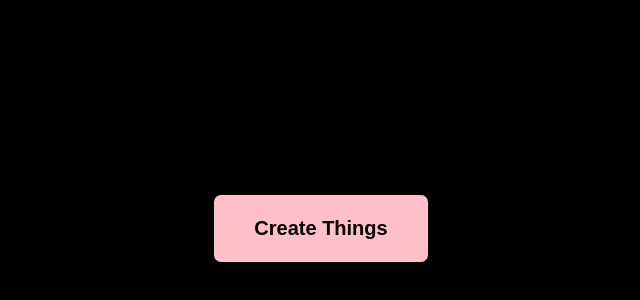
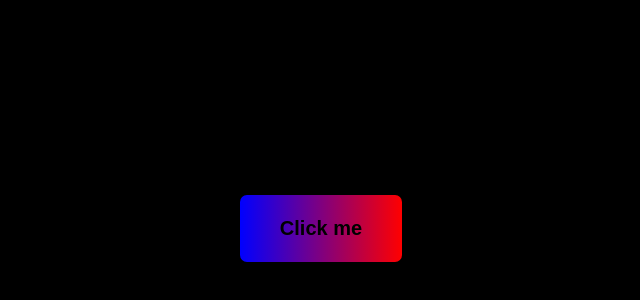
Before and after one commit to swarupdas2046-design/DOM-Create-Element, a plain HTML site: page index.html in a window 1280 px wide. Shown: the part 172-472 px from the top of the page, without its empty margins (319-959 px from the left). Drawn offline with Linux system fonts and the light colour scheme.

Commit message:
Mini-Update

```diff
--- a/index.html
+++ b/index.html
@@ -8,7 +8,7 @@
 </head>
 <body>
     <main>
-        <button>Create Things</button>
+        <button>Click me</button>
     </main>
 
     <script src="script.js"></script>
--- a/style.scss
+++ b/style.scss
@@ -22,7 +22,7 @@ main{
 
     button{
         padding: 22px 40px;
-        background-color: pink;
+        background:linear-gradient(to left,red ,blue);
         border-radius: 7px;
         border: none;
         font-size: 20px;
```
Also changed, not shown: style.css, 1 other file.
